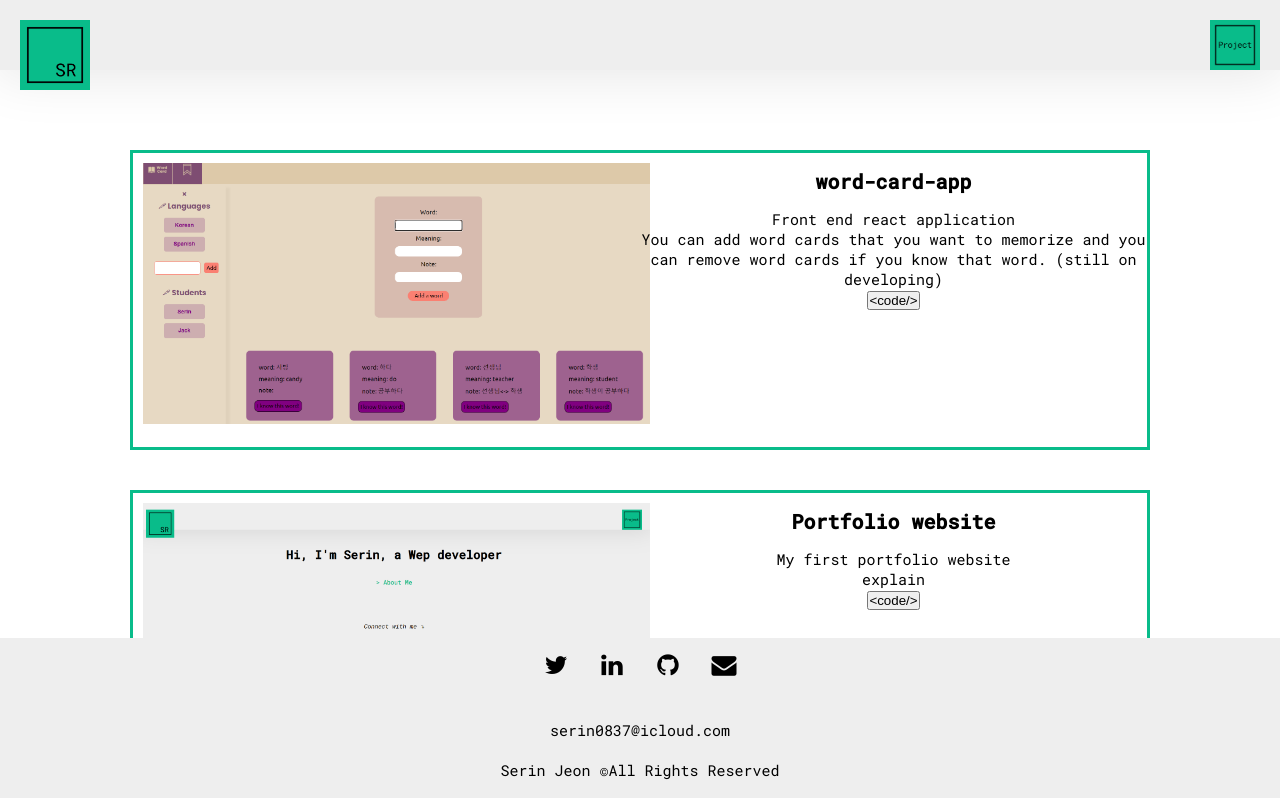
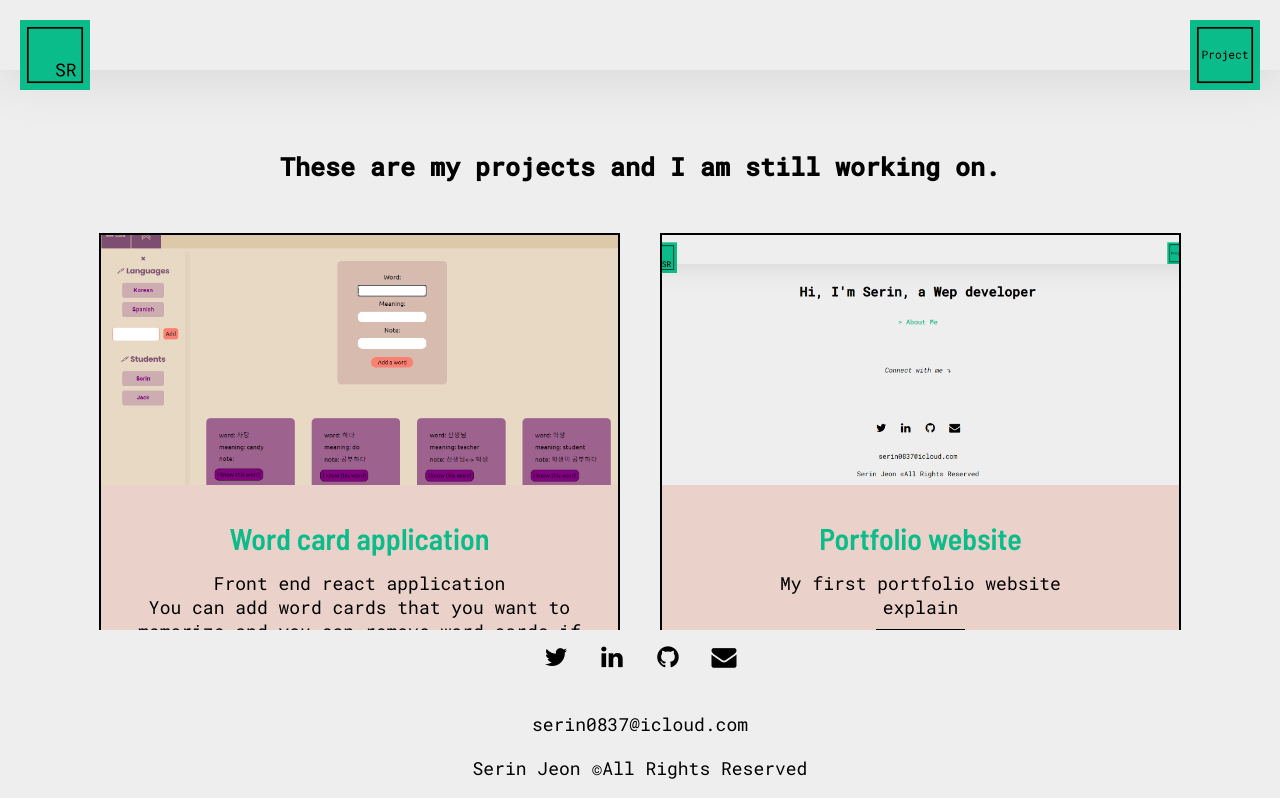
Before and after one commit to serin0837/portfolio, a React (Create React App) app: page /project in a window 1280 px wide. Shown: the top 798 px of the page. Built offline with nearby package versions, Linux system fonts and the light colour scheme.

Commit message:
change project section

```diff
--- a/public/index.html
+++ b/public/index.html
@@ -3,8 +3,14 @@
   <head>
     <meta charset="utf-8" />
     <link rel="icon" href="%PUBLIC_URL%/favicon.ico" />
+    <!--main font-->
     <link
       href="https://fonts.googleapis.com/css2?family=Roboto+Mono:ital,wght@0,300;0,400;0,500;1,300;1,400;1,500&display=swap"
+      rel="stylesheet"
+    />
+    <!--sub main font-->
+    <link
+      href="https://fonts.googleapis.com/css2?family=Barlow+Semi+Condensed:wght@400;500;600&display=swap"
       rel="stylesheet"
     />
     <link
--- a/src/App.css
+++ b/src/App.css
@@ -1,6 +1,11 @@
+/*--global--*/
+:root {
+  --main-green: #09bc8a;
+  --main-pink: #ead1ca;
+}
 .App {
   text-align: center;
-  font-size: 1.5rem;
+  font-size: 1.8rem;
   display: grid;
   height: 100vh;
   width: 100%;
@@ -24,8 +29,10 @@ a {
   color: black;
 }
 
-/*--global--*/
-
+img {
+  display: block;
+}
+/*--nav--*/
 .navbar {
   display: flex;
   justify-content: space-between;
@@ -38,6 +45,7 @@ a {
   z-index: 10;
   background-color: #eee;
 }
+
 .logo {
   height: 70px;
 }
@@ -46,18 +54,21 @@ a {
   box-shadow: 5px 5px 1px 1px black;
 }
 
-.project {
-  height: 50px;
-}
-
 .navbar a {
   margin: 1rem;
   padding: 1rem;
   height: 30px;
 }
 
+@media (max-width: 28.75em) {
+  .logo {
+    height: 50px;
+  }
+}
+
 /* welcome section */
 .welcome-section {
+  margin-top: 6rem;
   background-color: #eee;
   display: flex;
   width: 100%;
@@ -65,11 +76,11 @@ a {
   justify-content: center;
   align-items: center;
   text-align: center;
-  height: 75vh;
+  height: 80vh;
 }
 
 .welcome-section h1 {
-  font-size: 3rem;
+  font-size: 4rem;
 }
 
 .welcome-section-nav :hover {
@@ -79,16 +90,20 @@ a {
 }
 
 .welcome-section-nav a {
+  font-size: 2.3rem;
+
   display: block;
   padding: 1rem 0;
   margin: 3rem;
-  width: 10rem;
+  width: 15rem;
   color: #09bc8a;
   font-weight: 500;
 }
 
 .connect {
-  margin-top: 5rem;
+  font-size: 2.2rem;
+  margin-top: 7rem;
+  font-family: "Barlow Semi Condensed", sans-serif;
 }
 
 /* footer */
@@ -125,7 +140,7 @@ footer p {
 /* about me section */
 
 .about-me-section {
-  background-color: #eee;
+  background-color: var(--main-pink);
   display: flex;
   flex-direction: column;
   justify-content: center;
@@ -134,7 +149,9 @@ footer p {
 }
 
 .about-me-section h2 {
-  font-size: 3rem;
+  color: var(--main-green);
+  font-family: "Barlow Semi Condensed", sans-serif;
+  font-size: 4.5rem;
   margin-top: 10vh;
   padding: 3rem;
 }
@@ -144,29 +161,40 @@ footer p {
 }
 
 .about-me-section p {
-  font-size: 1.5rem;
+  font-size: 2rem;
   margin: 5rem 10rem 0rem 10rem;
   text-align: justify;
 }
 
-.about-me-section #interest {
+.about-me-section #career {
   margin-bottom: 20rem;
 }
 
 /* ------project section */
 .projects-section {
+  width: 100%;
+  display: flex;
+  flex-direction: column;
+  justify-content: center;
+  align-items: center;
   text-align: center;
-  margin: 5rem 10rem;
-  padding: 10rem 2em;
+  background-color: #eee;
+}
+.projects-section-header {
+  text-align: center;
+  margin-top: 10rem;
+  padding: 5rem 2rem;
+  font-size: 2.5rem;
 }
 
 .projects-grid {
   display: grid;
-  grid-template-rows: repeat(auto-fit, minmax(300px, 1fr));
+  grid-template-columns: repeat(auto-fit, minmax(350px, 1fr));
   grid-gap: 4rem;
-  width: 100%;
-  margin: 0 auto;
-  margin-bottom: 6rem;
+  margin: 0rem auto;
+  padding: 0rem 5.5em;
+  margin-bottom: 10rem;
+  padding-bottom: 15rem;
 }
 
 @media (max-width: 30.625em) {
@@ -179,29 +207,46 @@ footer p {
 }
 
 .each-project {
-  border: #09bc8a solid 3px;
-  display: grid;
-  grid-template-columns: 1fr 1fr;
+  background-color: var(--main-pink);
+  border: black solid 2px;
+  /* border: #09bc8a solid 3px; */
 }
 
 .each-project:hover {
   box-shadow: 5px 5px 2px 2px black;
 }
 
-/*below not working*/
-@media (max-width: 30.625em) {
-  .each-project {
-    display: grid;
-    grid-template-rows: 1fr 1fr;
-  }
-}
 .project-image {
-  padding: 1rem;
+  height: 250px;
   width: 100%;
   object-fit: cover;
 }
 
 .project-title {
-  font-size: 2rem;
+  font-size: 3rem;
   padding: 1.5rem 0.5rem;
+  font-family: "Barlow Semi Condensed", sans-serif;
+  color: var(--main-green);
 }
+
+.project-explain {
+  padding: 2rem;
+}
+
+.each-project button {
+  font-style: inherit;
+  font-size: inherit;
+  margin: 1rem;
+  padding: 1rem;
+  background-color: var(--main-green);
+  border: black solid 2px;
+}
+
+.each-project .code {
+  color: var(--main-green);
+  transition: color 0.3s ease-out;
+}
+
+.each-project button:hover .code {
+  color: var(--main-pink);
+}
--- a/src/component/AboutMe.jsx
+++ b/src/component/AboutMe.jsx
@@ -4,7 +4,7 @@ const AboutMe = () => {
   return (
     <div className="main">
       <section id="about-me" className="about-me-section">
-        <h2>My name is serin.</h2>
+        <h2>My name is Serin.</h2>
         <a
           href="file:///C:/Users/serin/OneDrive/Desktop/cv%20developer/CV%20developer.pdf"
           download
@@ -12,28 +12,42 @@ const AboutMe = () => {
           &gt; <i>download my CV!</i>
         </a>
         <p id="background">
-          I am originally from Korea and arrived in Manchester March, 2019. I
-          came to the UK as it has been my dream since I was a teenager work and
-          live here. In Korea I studied Economics at University and I then
-          worked as a HR assistant for Hyundai for around 2 years. I am
-          determined to make my dream come true so in February 2019 I quit my
-          job in Korea and came all the way here to the UK.
+          <span role="img" aria-label="emoji">
+            🐣
+          </span>
+          I am originally from Korea. I came to the UK as it has been my dream
+          since I was a teenager work and live here. In Korea I studied
+          Economics at University and I then worked as a HR assistant for
+          Hyundai for around 2 years. I am determined to make my dream come true
+          so in February 2019 I quit my job in Korea and came all the way here
+          to the UK.
         </p>
 
         <p id="interest">
+          <span role="img" aria-label="emoji">
+            🐤
+          </span>
           My interest in coding first started last year through a conversation I
           had with one of my customers who works in the IT industry. We talked
           about what coding was and how quickly the industry is growing.
           Following that conversation I started to do my own research into the
-          field and joined meet ups such as ‘code up’ and ‘code and stuff’. From
-          there my interest grew and grew. Coding was not something I ever
-          imagined my self doing and a subject I had very little knowledge on
-          until recently. However, after spending time speaking with people from
-          the industry, attending meet ups, watching hours of youtube videos,
-          studying via online classes and practicing at home, I have found
-          something that I am incredibly passionate about. I have recently
-          graduated bootcamp in Northcoders, and since then I have been kept
-          studying about software development.
+          field and joined meet ups such as ‘code up’ and ‘code and stuff’.From
+          there my interest grew and grew.
+        </p>
+
+        <p id="career">
+          <span role="img" aria-label="emoji">
+            🐓
+          </span>
+          Coding was not something I ever imagined my self doing and a subject I
+          had very little knowledge on until recently. However, after spending
+          time speaking with people from the industry, attending meet ups,
+          watching hours of youtube videos, studying via online classes and
+          practicing at home, I have found something that I am incredibly
+          passionate about. <br></br>I have recently graduated bootcamp in
+          Northcoders, and since then I have been kept studying about software
+          development and I am also doing 100days of code challenge in my
+          twitter. Now I am looking for my next journey as developer.
         </p>
       </section>
     </div>
--- a/src/component/Project.jsx
+++ b/src/component/Project.jsx
@@ -7,29 +7,35 @@ const Project = () => {
   return (
     <div className="main">
       <section className="projects-section">
+        <h2 className="projects-section-header">
+          These are my projects and I am still working on.
+        </h2>
+
         <div className="projects-grid">
           <div className="each-project">
             <div>
               <img className="project-image" src={project1} alt="project1" />
             </div>
-            <div className>
-              <h3 className="project-title">word-card-app</h3>
+            <div className="project-explain">
+              <h3 className="project-title">Word card application</h3>
               <p>Front end react application</p>
               <p>
                 You can add word cards that you want to memorize and you can
                 remove word cards if you know that word. (still on developing)
               </p>
+
+              <button>
                 <a
                   href="https://github.com/serin0837/word-list-app"
                   target="_blank"
                   className="projects"
+                  rel="noopener noreferrer"
                 >
-                <button>
                   <span className="code">&lt;</span>
                   code
                   <span className="code">&#47;&gt;</span>
+                </a>
               </button>
-              </a>
             </div>
           </div>
 
@@ -37,17 +43,23 @@ const Project = () => {
             <div>
               <img className="project-image" src={project2} alt="project2" />
             </div>
-            <div>
+            <div className="project-explain">
               <h3 className="project-title">Portfolio website</h3>
               <p>My first portfolio website</p>
               <p>explain</p>
-              <a href="#" target="_blank" className="projects">
+
               <button>
+                <a
+                  href="https://github.com/serin0837/portfolio"
+                  target="_blank"
+                  className="projects"
+                  rel="noopener noreferrer"
+                >
                   <span className="code">&lt;</span>
                   code
                   <span className="code">&#47;&gt;</span>
+                </a>
               </button>
-              </a>
             </div>
           </div>
 
@@ -55,17 +67,23 @@ const Project = () => {
             <div>
               <img className="project-image" src={project3} alt="project3" />
             </div>
-            <div>
+            <div className="project-explain">
               <h3 className="project-title">Pokemon Game</h3>
               <p>Terminal Pokemon game</p>
               <p>explain</p>
-              <a href="#" target="_blank" className="projects">
+
               <button>
+                <a
+                  href="https://github.com/serin0837/pokemon"
+                  target="_blank"
+                  className="projects"
+                  rel="noopener noreferrer"
+                >
                   <span className="code">&lt;</span>
                   code
                   <span className="code">&#47;&gt;</span>
+                </a>
               </button>
-              </a>
             </div>
           </div>
         </div>
--- a/src/index.css
+++ b/src/index.css
@@ -10,10 +10,39 @@
 
 html {
   box-sizing: border-box;
-  font-size: 10px;
+  font-size: 62.5%;
   font-family: "Roboto", sans-serif;
 }
 
 body {
   font-family: "Roboto Mono", monospace;
 }
+
+/* - set default font size to 62.5% = 10 px/16px is default size*/
+/* 980 px/16px=> 61.25em */
+/* 1200px /16px =>75em */
+@media (max-width: 75em) {
+  html {
+    font-size: 60%;
+  }
+}
+
+@media (max-width: 61.25em) {
+  html {
+    font-size: 58%;
+  }
+}
+
+/* 460px/16px = 28.75 */
+@media (max-width: 28.75em) {
+  html {
+    font-size: 55%;
+  }
+}
+
+/* 460px/16px = 28.75 */
+@media (max-width: 23em) {
+  html {
+    font-size: 50%;
+  }
+}
```
Also changed, not shown: note/note.md (+21 -0 lines). Lines whose indentation alone changed are shown as unchanged.
